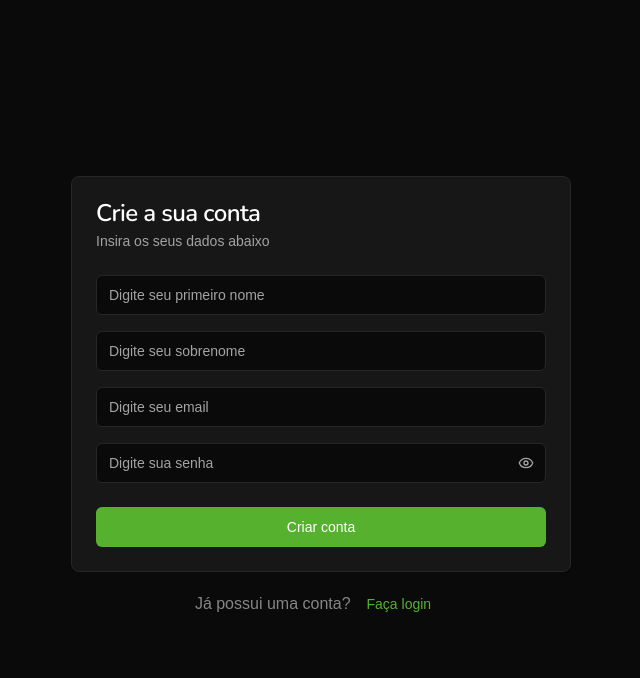
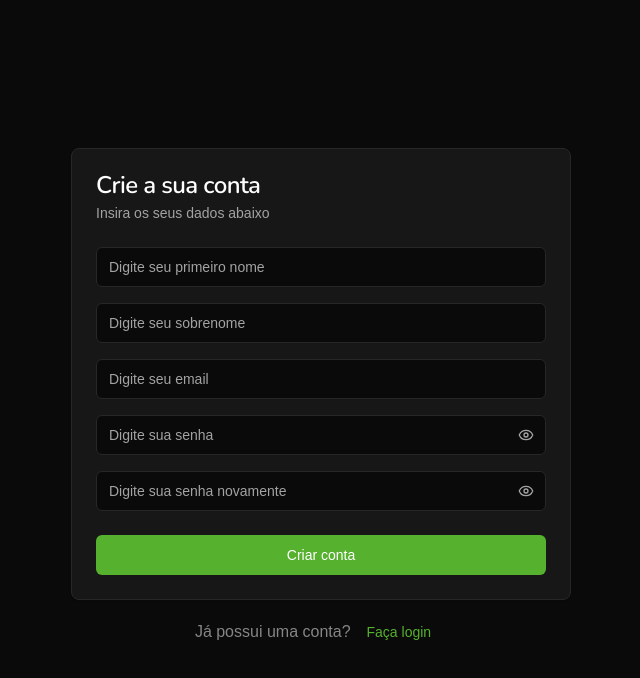
Before and after one commit to cerqMateus/fintrack, a React (Vite) app: page /signup in a window 1280 px wide. Shown: the top 678 px of the page, without its empty margins (319-959 px from the left). Built offline with nearby package versions, Linux system fonts and the light colour scheme; a web font is replaced by a local one.

Commit message:
refactor: add PasswordInput Component

```diff
--- /dev/null
+++ b/src/components/PasswordInput.jsx
@@ -0,0 +1,27 @@
+import { EyeIcon, EyeOffIcon } from "lucide-react";
+import { useState } from "react";
+
+import { Button } from "./ui/button";
+import { Input } from "./ui/input";
+
+const PasswordInput = ({ placeholder = "Digite sua senha" }) => {
+  const [passwordIsVisible, setPasswordIsVisible] = useState(false);
+
+  return (
+    <div className="relative">
+      <Input
+        type={passwordIsVisible ? "text" : "password"}
+        placeholder={placeholder}
+      ></Input>
+      <Button
+        variant="ghost"
+        className="absolute bottom-0 right-0 top-0 my-auto mr-1 h-8 w-8 text-muted-foreground"
+        onClick={() => setPasswordIsVisible((prev) => !prev)}
+      >
+        {passwordIsVisible ? <EyeOffIcon /> : <EyeIcon />}
+      </Button>
+    </div>
+  );
+};
+
+export default PasswordInput;
--- a/src/pages/signup.jsx
+++ b/src/pages/signup.jsx
@@ -1,7 +1,6 @@
-import { EyeIcon, EyeOffIcon } from "lucide-react";
-import { useState } from "react";
 import { Link } from "react-router";
 
+import PasswordInput from "@/components/PasswordInput";
 import { Button } from "@/components/ui/button";
 import {
   Card,
@@ -14,8 +13,6 @@
 import { Input } from "@/components/ui/input";
 
 const SignUpPage = () => {
-  const [passwordIsVisible, setPasswordIsVisible] = useState(false);
-
   return (
     <div className="flex h-screen w-screen flex-col items-center justify-center gap-3">
       <Card className="w-[500px]">
@@ -27,19 +24,8 @@
           <Input placeholder="Digite seu primeiro nome"></Input>
           <Input placeholder="Digite seu sobrenome"></Input>
           <Input placeholder="Digite seu email"></Input>
-          <div className="relative">
-            <Input
-              type={passwordIsVisible ? "text" : "password"}
-              placeholder="Digite sua senha"
-            ></Input>
-            <Button
-              variant="ghost"
-              className="absolute bottom-0 right-0 top-0 my-auto mr-1 h-8 w-8 text-muted-foreground"
-              onClick={() => setPasswordIsVisible((prev) => !prev)}
-            >
-              {passwordIsVisible ? <EyeOffIcon /> : <EyeIcon />}
-            </Button>
-          </div>
+          <PasswordInput />
+          <PasswordInput placeholder="Digite sua senha novamente" />
         </CardContent>
         <CardFooter>
           <Button className="w-full">Criar conta</Button>
```
